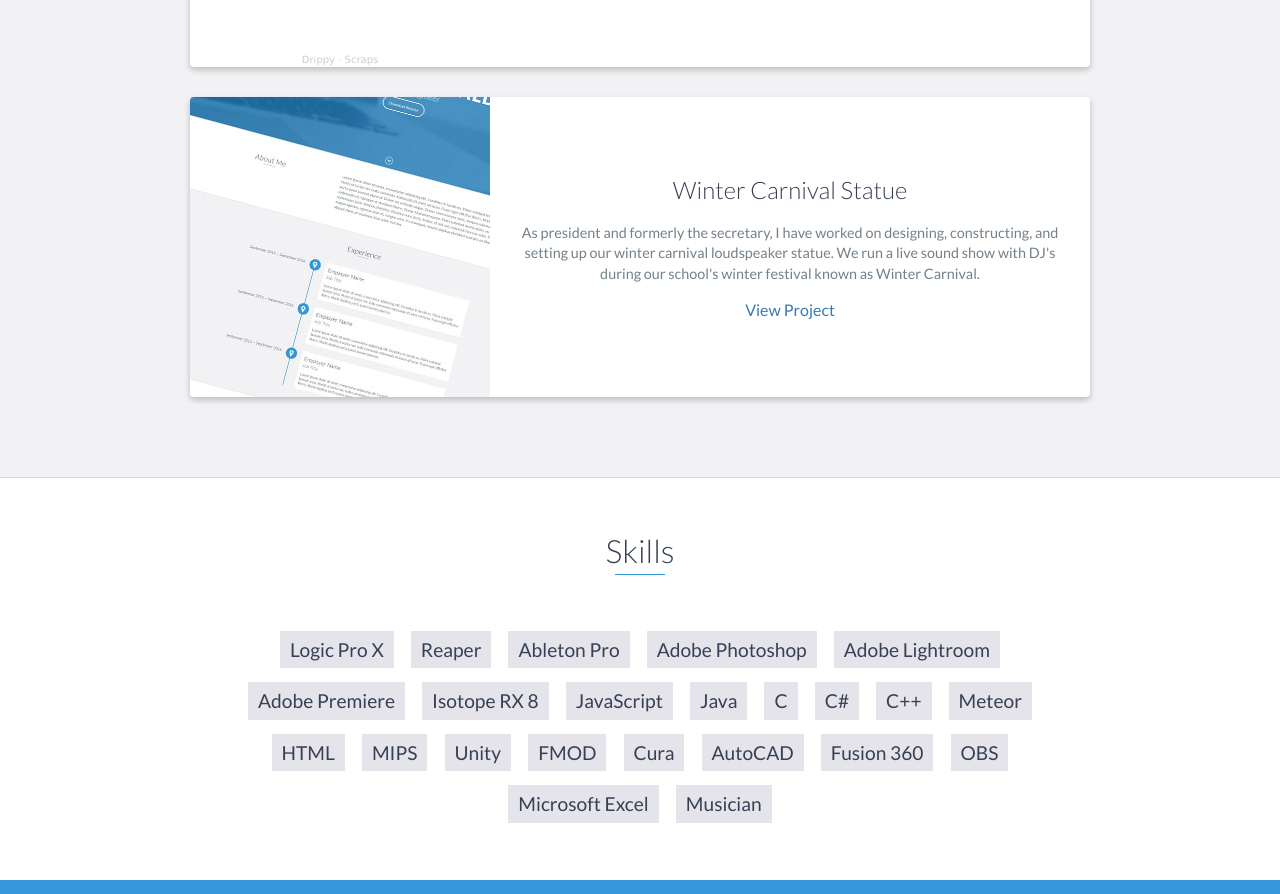
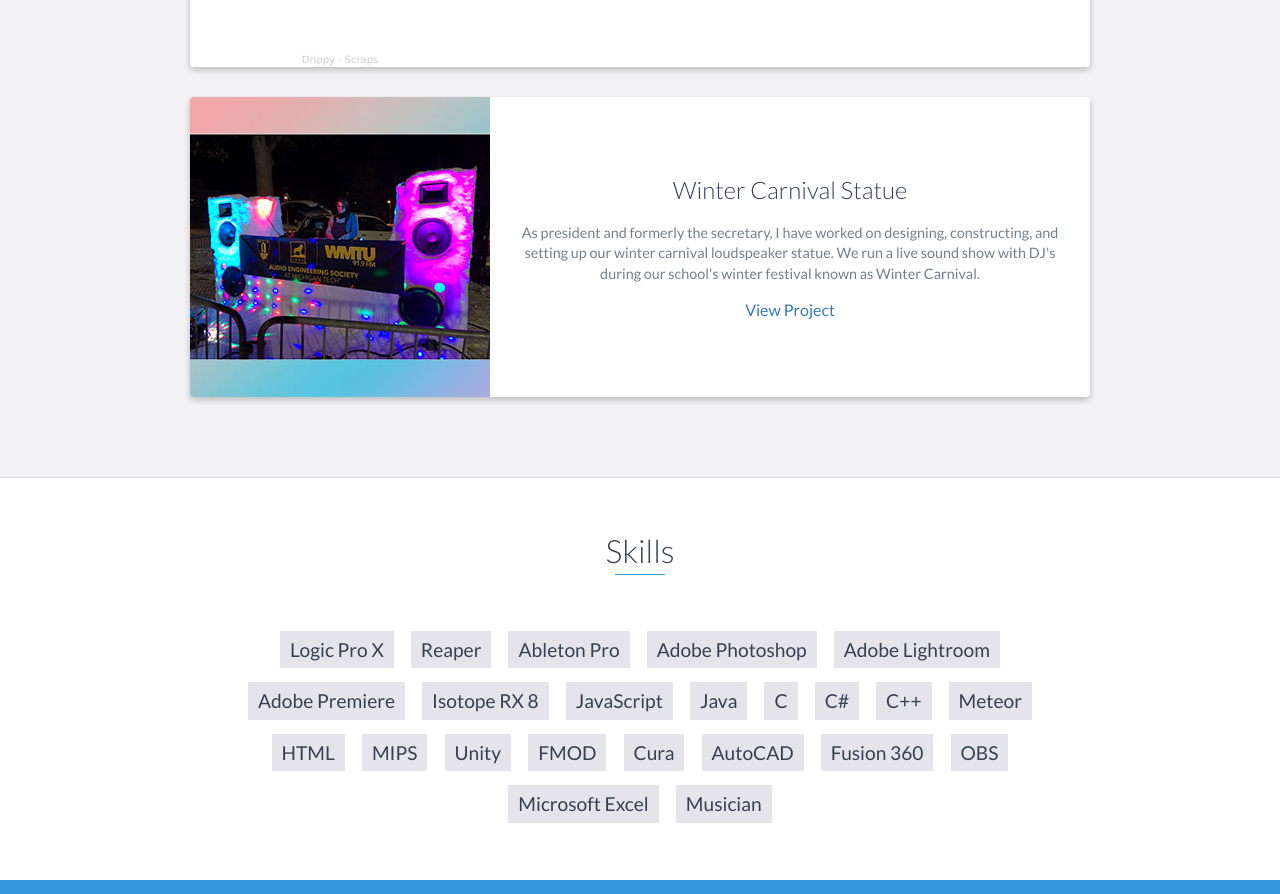
Before and after one commit to MaseWaldrip/MaseWaldrip.github.io, a website: page index.html in a window 1280 px wide. Shown: the part 3360-4254 px from the top of the page. Drawn offline with nearby package versions, Linux system fonts and the light colour scheme; grey boxes are pictures that could not be loaded.

Commit message:
Images!
finally all project images

```diff
--- a/index.html
+++ b/index.html
@@ -185,7 +185,7 @@
 
                 <div class="project shadow-large">
                     <div class="project-image">
-                        <img src="images/project.jpg" />
+                        <img src="images/winterCarnival21_MasonWaldrip.jpeg" />
                     </div>
                     <!-- End .project-image -->
                     <div class="project-info">
```
Also changed, not shown: images/winterCarnival20_MasonWaldrip.jpeg (added), images/winterCarnival21_MasonWaldrip.jpeg (added).
